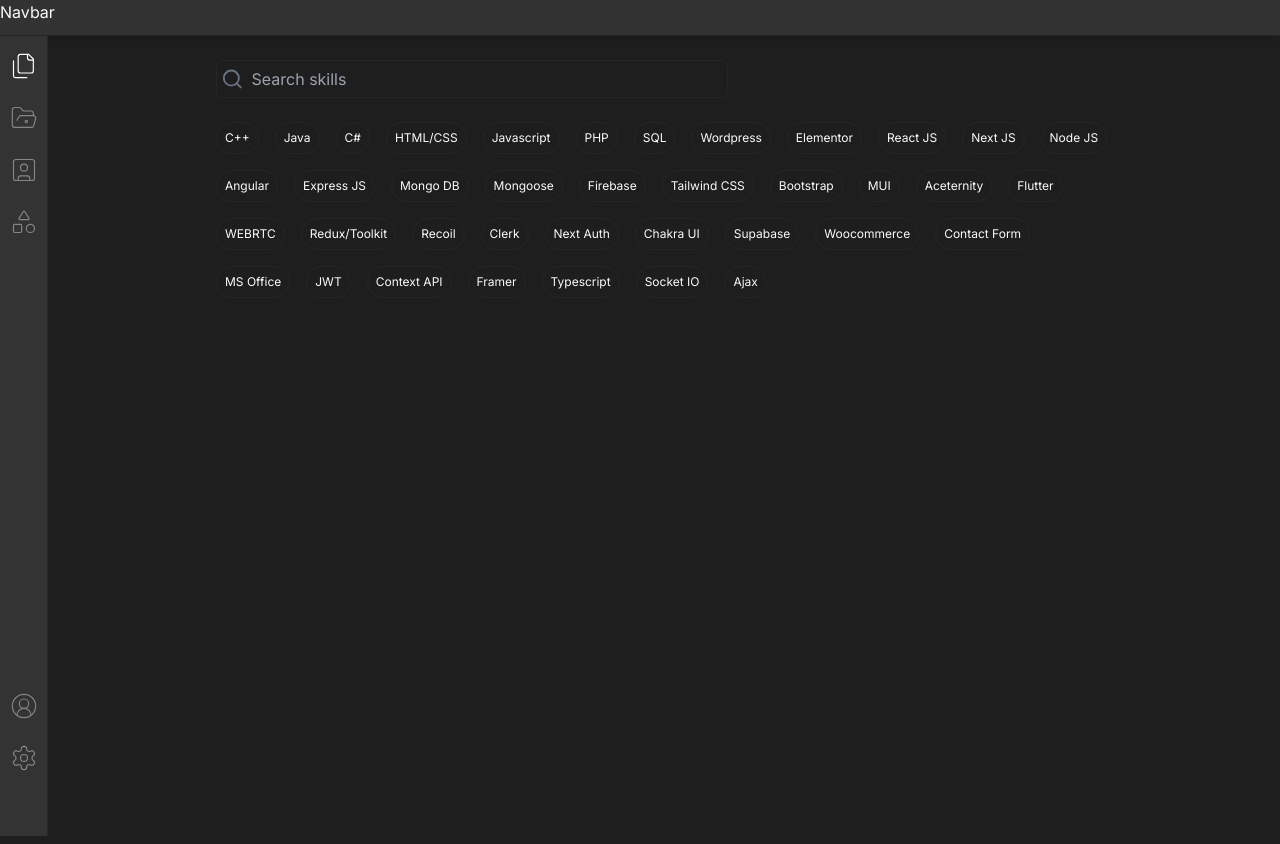
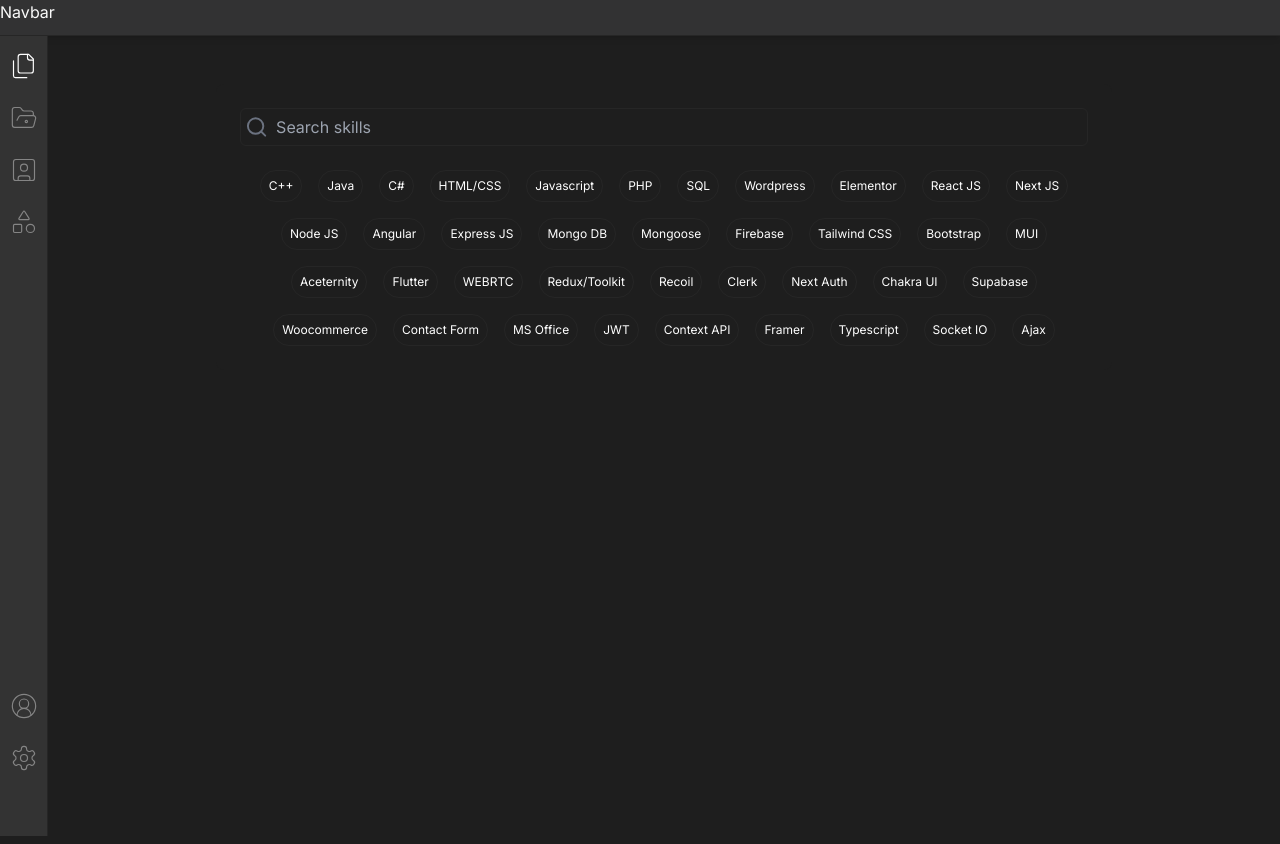
Before and after one commit to aziz-codes/azizcodes, a Next.js app: page /skills in a window 1280 px wide. Built offline with nearby package versions, Linux system fonts and the light colour scheme.

Commit message:
following same layout

```diff
--- a/app/(about)/skills/page.tsx
+++ b/app/(about)/skills/page.tsx
@@ -13,10 +13,10 @@
   }, [input]);
 
   return (
-    <div className="mt-2 flex min-h-screen space-y-1 py-4 px-4 justify-center">
+    <div className="bg-[#1E1E1E] text-white p-6 rounded-lg  max-w-4xl mx-auto my-12 relative">
       <div className="w-full max-w-4xl flex flex-col gap-6">
         <div className="flex items-center justify-between">
-          <div className="border flex w-full max-w-lg py-1.5 px-1 space-x-2 rounded-md items-center">
+          <div className="border flex w-full  py-1.5 px-1 space-x-2 rounded-md items-center">
             <Search className="text-gray-500" />
             <input
               type="text"
@@ -26,7 +26,7 @@
             />
           </div>
         </div>
-        <div className="flex flex-wrap gap-4 ">
+        <div className="flex flex-wrap gap-4 justify-center">
           {filteredSkills.map((skill) => (
             <div
               className="px-2 py-1.5 rounded-full border text-[12px]"
--- /dev/null
+++ b/app/loading.tsx
@@ -0,0 +1,11 @@
+import React from "react";
+
+const Loading = () => {
+  return (
+    <div className="w-full h-screen bg-red-500 fixed left-0 top-0">
+      The page is being loaded....
+    </div>
+  );
+};
+
+export default Loading;
```
